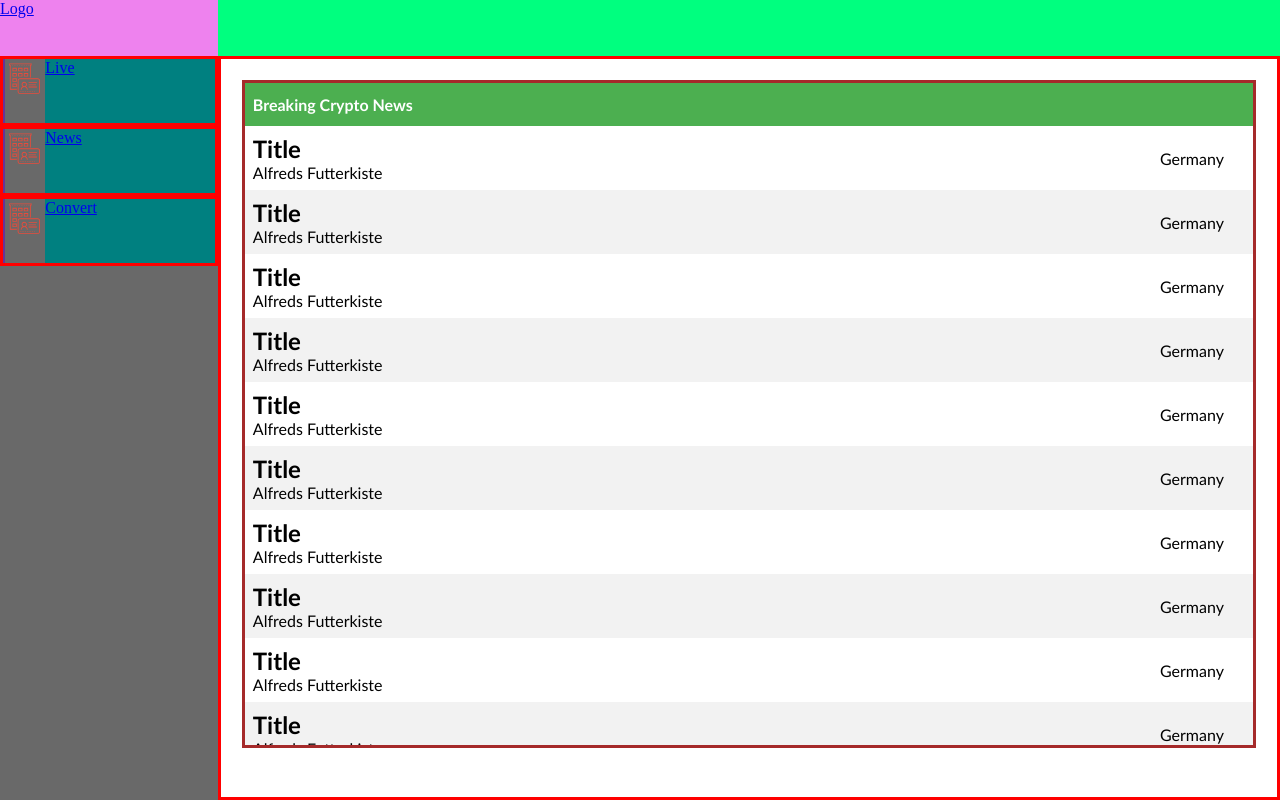
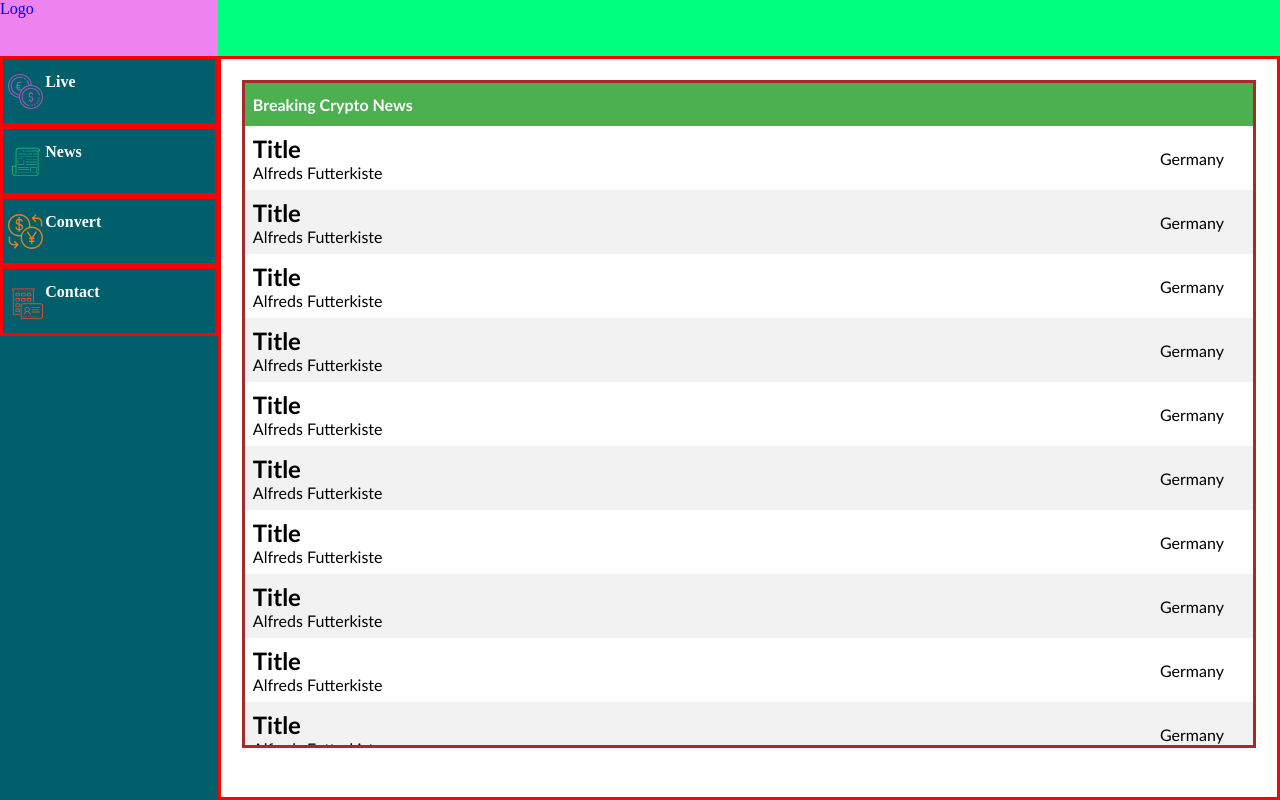
Before and after one commit to code-glutton/crypto-dashboard, a React (Create React App) app: page /news in a window 1280 px wide. Built offline with nearby package versions, Linux system fonts and the light colour scheme.

Commit message:
main page grid redone

```diff
--- a/src/components/main/main.css
+++ b/src/components/main/main.css
@@ -9,29 +9,35 @@
     border: solid saddlebrown;
     height: 100%;
     display: grid;
-    grid-template-columns: repeat(12,7.42%);
-    gap: 1%;
+    grid-template-columns: repeat(12,1fr);
+    grid-template-rows: repeat(12,1fr);
+    column-gap: 4%;
+    row-gap: 8%;
+    padding: 2%;
 }
 
-    .mainDisplay,.mainHistogram,.mainTable,.mainFacts{
-        border: solid red;
-        height: 99%;
-        border-radius: 5px;
-    }
+.mainDisplayItems{
+    border: solid orange;
+}
 
-    .mainDisplay{
-        grid-column-start: 1;
-        grid-column-end: 7;
-    }
-    .mainHistogram{
-        grid-column-start: 7;
-        grid-column-end: 13;
-    }
-    .mainTable{
-        grid-column-start: 1;
-        grid-column-end: 9;
-    }
-    .mainFacts{
-        grid-column-start: 9;
-        grid-column-end: 13;
-    }
+.one{
+    grid-row-start: 1;
+    grid-row-end: 7;
+    grid-column: 1/7;
+    box-shadow: 0 0 10px;
+}
+
+.two{
+    grid-column: 7/13;
+    grid-row: 1/7;
+}
+
+.three{
+    grid-column: 1/9;
+    grid-row: 7/13;
+}
+
+.four{
+    grid-row: 7/13;
+    grid-column: 9/13;
+}
--- a/src/components/main/main.js
+++ b/src/components/main/main.js
@@ -5,16 +5,16 @@ function Main(){
     return(
         <div className='mainBody'>
             <div className='mainContainer'>
-                <div className='mainDisplay'>
-                1
+                <div className='mainDisplay mainDisplayItems one'>
+                    1
                 </div>
-                <div className='mainHistogram'>
-    2
+                <div className='mainHistogram mainDisplayItems two'>
+                    2
                 </div>
-                <div className='mainTable'>
+                <div className='mainTable mainDisplayItems three'>
                     3
                 </div>
-                <div className='mainFacts'>
+                <div className='mainFacts mainDisplayItems four'>
                     4
                 </div>
             </div>
--- a/src/components/navigation/navBody/navBody.css
+++ b/src/components/navigation/navBody/navBody.css
@@ -1,5 +1,5 @@
 .navBodyContainer{
     width:100%;
     height: 93vh;
-    background-color: rgb(105,105,105);
+    background-color: #005f6b;
 }
--- a/src/components/navigation/navBody/navBody.js
+++ b/src/components/navigation/navBody/navBody.js
@@ -2,19 +2,29 @@ import React from 'react';
 import './navBody.css';
 import NavItems from '../navItems/navItems';
 import {Link} from 'react-router-dom';
+import live from '../../../resources/img/live.svg';
+import news from '../../../resources/img/news.svg';
+import convert from '../../../resources/img/convert.svg';
+import contact from '../../../resources/img/contactUs.svg';
 
 function NavBody(){
     return(
         <nav className='navBodyContainer'>
             <div>
                 <Link to='/'>
-                    <NavItems name='Live'/>
+                    <div className='live'>
+                    <NavItems name='Live' img={live}/>
+                    </div>
+
                 </Link>
                 <Link to='/news'>
-                    <NavItems name='News'/>
+                    <NavItems name='News' img={news}/>
                 </Link>
                 <Link to='/convert'>
-                    <NavItems name='Convert'/>
+                    <NavItems name='Convert' img={convert}/>
+                </Link>
+                <Link to='/contactUs'>
+                    <NavItems name='Contact' img={contact}/>
                 </Link>
 
             </div>
--- a/src/components/navigation/navItems/navItems.css
+++ b/src/components/navigation/navItems/navItems.css
@@ -6,21 +6,37 @@
     grid-template-columns: 1% 19% 80%;
 }
 
+.danger{
+background-color: white;
+}
+
     .navItemsSpan{
         grid-column-start: 1;
         grid-column-end: 2;
-        background-color: rebeccapurple;
     }
     .navItemsLogo{
         grid-column-start: 2;
         grid-column-end: 3;
         height: 100%;
+        position:relative;
     }
         .navItemsLogoImg{
             height: 35px;
+            overflow: auto;
+            margin: auto;
+             position: absolute;
+            top: 0; left: 0; bottom: 0; right: 0;
         }
     .navItemsName{
         grid-column-start: 3;
         grid-column-end:4;
-        background-color: teal;
+        background-color: transparent;
     }
+
+    .navItemsName p{
+        height: 50%;
+        margin: 6% 0px;
+        padding-top: 2%;
+        color: white;
+        font-weight: 600;
+    }
--- a/src/components/navigation/navItems/navItems.js
+++ b/src/components/navigation/navItems/navItems.js
@@ -1,12 +1,13 @@
 import React from 'react';
 import './navItems.css';
-import contact from '../../../resources/img/contactUs.svg';
 
-function NavItems({name}){
+function NavItems({name,img}){
+
+
     return(
         <div className='navItemsContainer'>
             <span className='navItemsSpan'></span>
-            <div className='navItemsLogo'><img className='navItemsLogoImg' src={contact} alt='navImage'/></div>
+            <div className='navItemsLogo'><img className='navItemsLogoImg' src={img} alt='navImage'/></div>
             <div className='navItemsName'><p>{name}</p></div>
         </div>
     )
--- a/src/index.css
+++ b/src/index.css
@@ -2,4 +2,5 @@
   box-sizing: border-box;
   margin: 0;
   padding: 0;
+  text-decoration: none;
 }
```
Also changed, not shown: src/components/news/news.js (indentation only), 1 other file (tests, documents, lock files or other folders).
